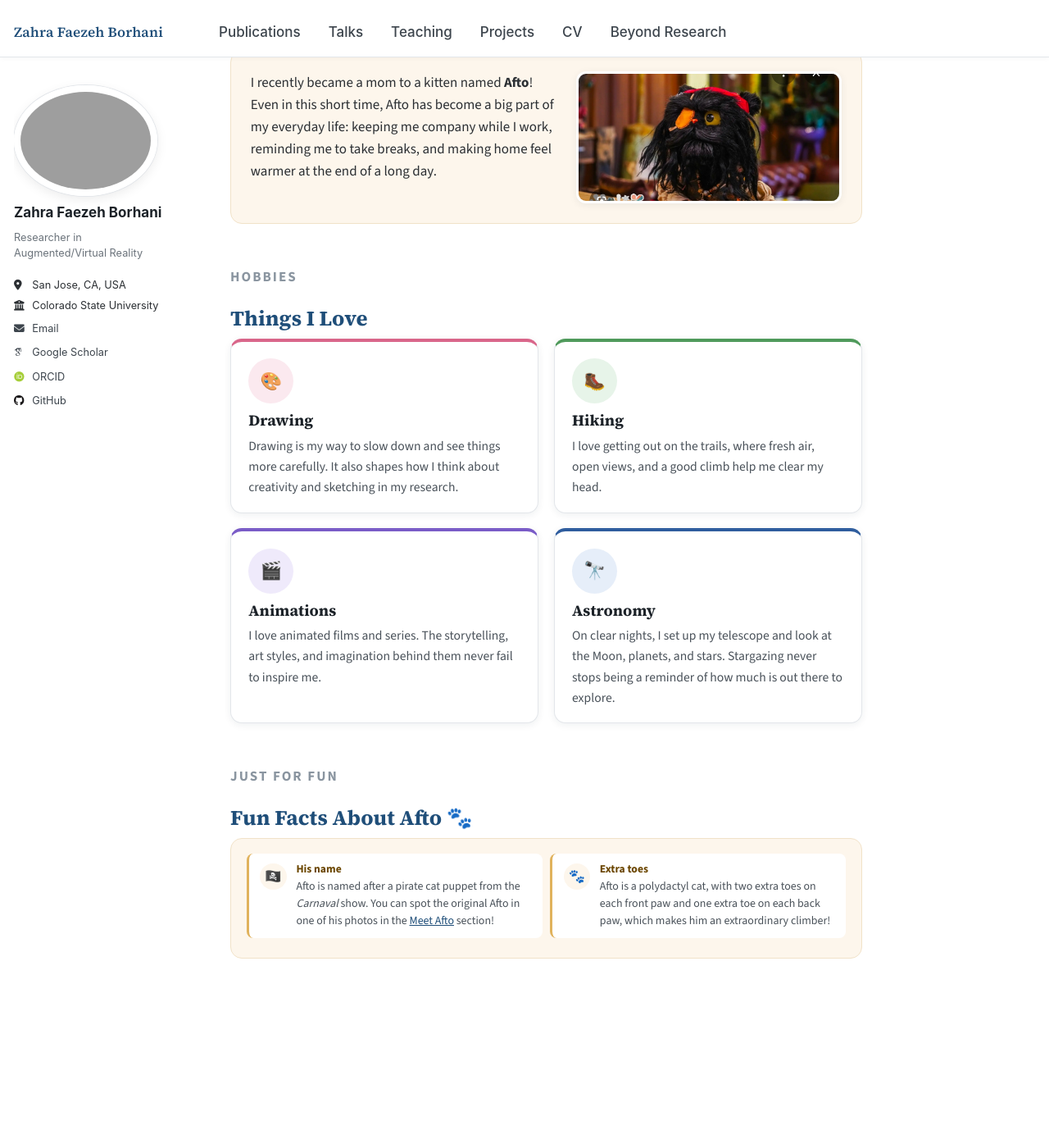
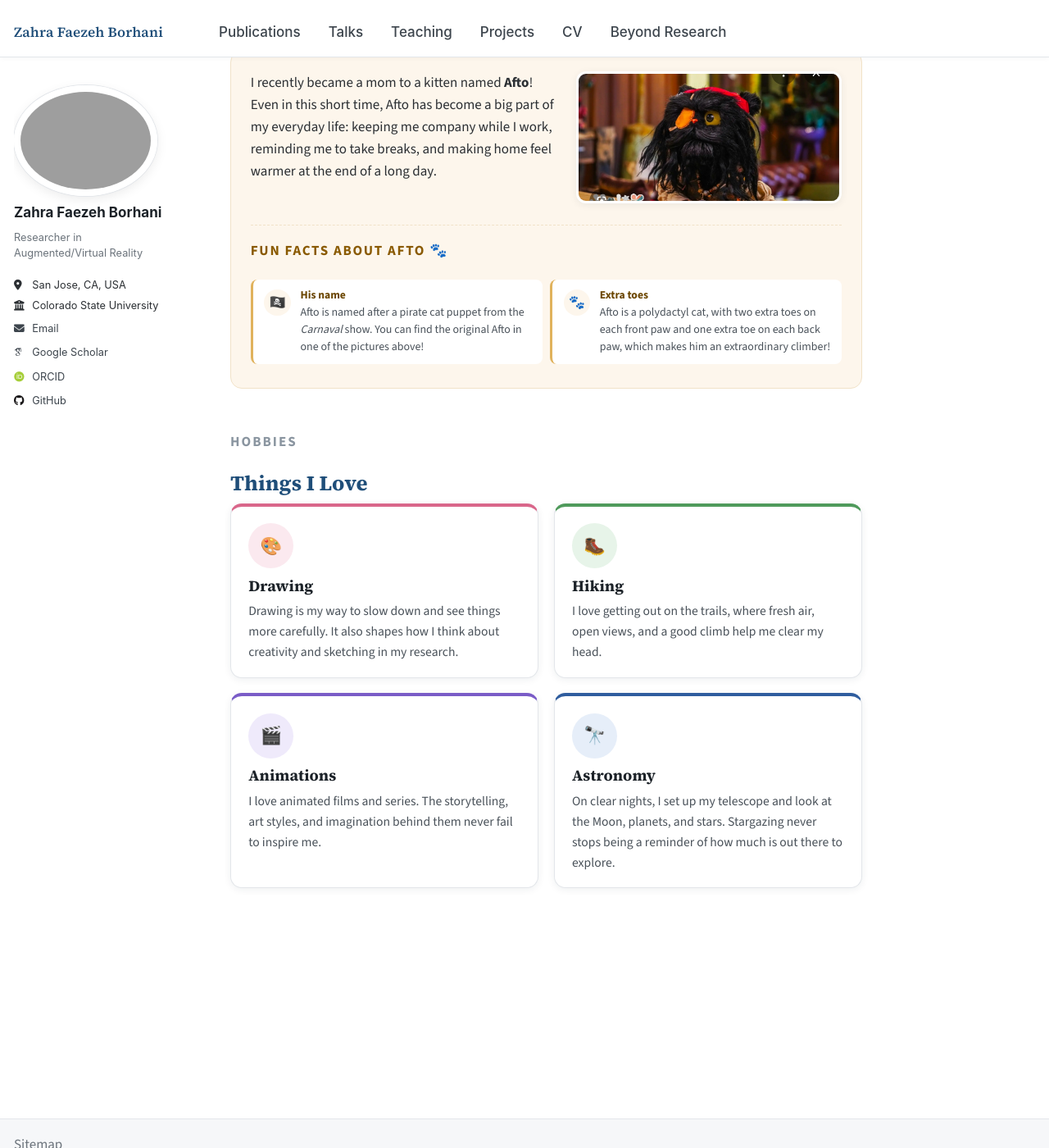
Before and after one commit to faezehborhani/faezehborhani.github.io, a Jekyll site: the page built from _pages/beyond-research.html, in a window 1280 px wide and 1400 px high, scrolled down 550 px. Shown: the whole window at 82% size. Built offline with Jekyll 4.4.1, drawn with Linux system fonts in a browser that asks for light colours; some web fonts are replaced.

Commit message:
Add MS thesis figures; move Afto fun facts to end of Meet Afto
Co-Authored-By: Claude Opus 5.5 <noreply@anthropic.com>

```diff
--- a/_pages/beyond-research.html
+++ b/_pages/beyond-research.html
@@ -43,6 +43,25 @@ author_profile: true
     <div class="afto-card__photos">
       {% include publication-gallery.html dir="/images/personal/afto/" label="Afto" %}
     </div>
+    <div class="afto-card__facts">
+      <p class="afto-card__facts-title">Fun facts about Afto 🐾</p>
+      <ul class="afto-facts">
+        <li class="afto-fact">
+          <span class="afto-fact__icon" aria-hidden="true">🏴‍☠️</span>
+          <div class="afto-fact__body">
+            <span class="afto-fact__label">His name</span>
+            <span class="afto-fact__text">Afto is named after a pirate cat puppet from the <em>Carnaval</em> show. You can find the original Afto in one of the pictures above!</span>
+          </div>
+        </li>
+        <li class="afto-fact">
+          <span class="afto-fact__icon" aria-hidden="true">🐾</span>
+          <div class="afto-fact__body">
+            <span class="afto-fact__label">Extra toes</span>
+            <span class="afto-fact__text">Afto is a polydactyl cat, with two extra toes on each front paw and one extra toe on each back paw, which makes him an extraordinary climber!</span>
+          </div>
+        </li>
+      </ul>
+    </div>
   </div>
 </section>
 
@@ -79,29 +98,6 @@ author_profile: true
       {% include publication-gallery.html dir="/images/personal/interests/astronomy/" label="Astronomy" %}
     </article>
 
-  </div>
-</section>
-
-<section class="personal-section afto-facts-section" id="afto-facts">
-  <p class="personal-eyebrow">Just for fun</p>
-  <h2>Fun Facts About Afto 🐾</h2>
-  <div class="afto-facts-card">
-    <ul class="afto-facts">
-      <li class="afto-fact">
-        <span class="afto-fact__icon" aria-hidden="true">🏴‍☠️</span>
-        <div class="afto-fact__body">
-          <span class="afto-fact__label">His name</span>
-          <span class="afto-fact__text">Afto is named after a pirate cat puppet from the <em>Carnaval</em> show. You can spot the original Afto in one of his photos in the <a href="#afto">Meet Afto</a> section!</span>
-        </div>
-      </li>
-      <li class="afto-fact">
-        <span class="afto-fact__icon" aria-hidden="true">🐾</span>
-        <div class="afto-fact__body">
-          <span class="afto-fact__label">Extra toes</span>
-          <span class="afto-fact__text">Afto is a polydactyl cat, with two extra toes on each front paw and one extra toe on each back paw, which makes him an extraordinary climber!</span>
-        </div>
-      </li>
-    </ul>
   </div>
 </section>
 
@@ -174,8 +170,12 @@ author_profile: true
 }
 .afto-fact__text { font-size: .82rem; line-height: 1.5; color: #4a525a; }
 /* First photo is a wide feature across the top; the rest sit three per row beneath it */
-/* Fun facts: their own section at the end of the page, two side by side */
-.afto-facts-card { padding: 1.1rem; border-radius: 14px; background: var(--warm); border: 1px solid var(--warm-line); }
+/* Fun facts: one row across the card, below the story and photos */
+.afto-card__facts { grid-column: 1 / -1; padding-top: 1rem; border-top: 1px dashed var(--warm-line); }
+.afto-card__facts-title {
+  font-size: .78em; font-weight: 700; letter-spacing: .1em; text-transform: uppercase;
+  color: #8a5a00; margin: 0 0 .5rem;
+}
 .afto-facts { grid-template-columns: repeat(2, minmax(0, 1fr)); }
 /* First photo is a wide feature across the top; the rest sit three per row beneath it */
 .afto-card__photos .pub-gallery { grid-template-columns: repeat(3, minmax(0, 1fr)); gap: .6rem; }
```
Also changed, not shown: images/publications/2020-05-01-ms-thesis-gender-swap/11-3condirions.png (added), images/publications/2020-05-01-ms-thesis-gender-swap/12-height.png (added), images/publications/2020-05-01-ms-thesis-gender-swap/13-Intervieweesavatars.png (added), images/publications/2020-05-01-ms-thesis-gender-swap/14-Interviewravatars2.png (added), images/publications/2020-05-01-ms-thesis-gender-swap/15-PhotoRealistic-CartooLike.png (added), images/publications/2020-05-01-ms-thesis-gender-swap/17-FESurvay5-1.png (added), images/publications/2020-05-01-ms-thesis-gender-swap/18-GSSurvay1.png (added), images/publications/2020-05-01-ms-thesis-gender-swap/19-WizardofOz2.jpg (added), images/publications/2020-05-01-ms-thesis-gender-swap/4-SceneFrontMirror.png (added), 10 other files.
